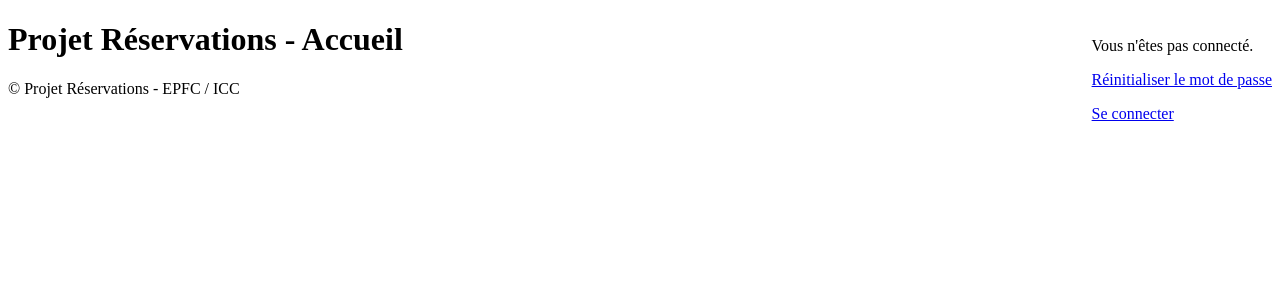
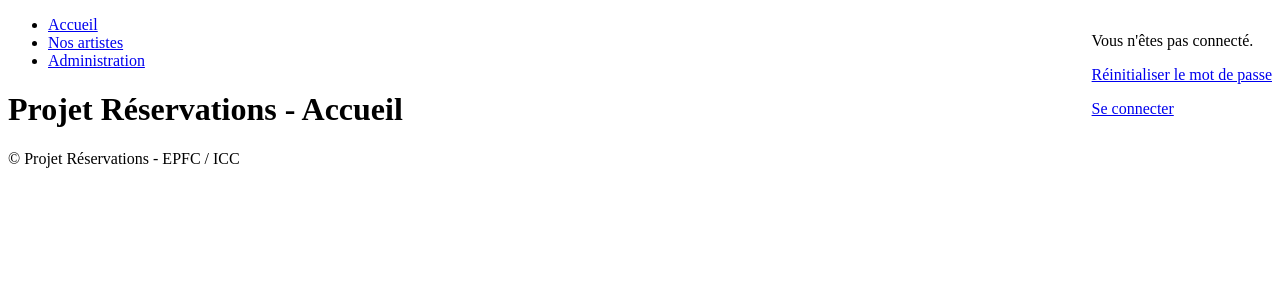
Before and after one commit to cedryc-ruth/reservationsDjango2024, a Django app: page / in a window 1280 px wide. Shown: the top 300 px of the page. Run offline with Django 5.2, Linux system fonts and the light colour scheme; parts of the project's set-up code (start-up, migrations or seed data) failed here and were passed over.

Commit message:
Main navigation menu

```diff
--- a/catalogue/templates/layouts/base.html
+++ b/catalogue/templates/layouts/base.html
@@ -22,6 +22,15 @@
             <p><a href="{% url 'login' %}">Se connecter</a></p>
             {% endif %}
         </div>
+        <nav>
+            <ul>
+                <li><a href="{% url 'home' %}">Accueil</a></li>
+                <li><a href="{% url 'catalogue:artist-index' %}">Nos artistes</a></li>
+                {% if not user.is_authenticated or user.is_superuser %}
+                <li><a href="{% url 'admin:index' %}">Administration</a></li>
+                {% endif %}
+            </ul>
+        </nav>
     </header>
     <main>
         {% block content %}{% endblock %}
--- a/reservations/urls.py
+++ b/reservations/urls.py
@@ -52,7 +52,7 @@
         ),
         name="password_reset_complete",
     ),
-    path('admin/', admin.site.urls),
+    path('admin/', admin.site.urls, name='admin_back'),
 ]
 
 admin.site.index_title = "Projet Réservations"
```
